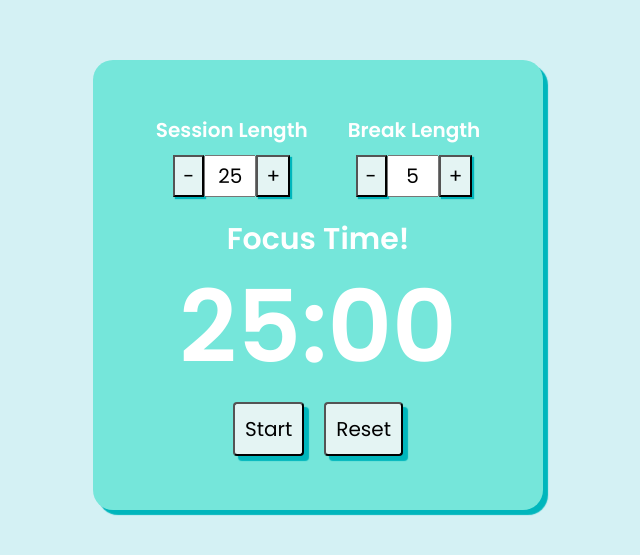
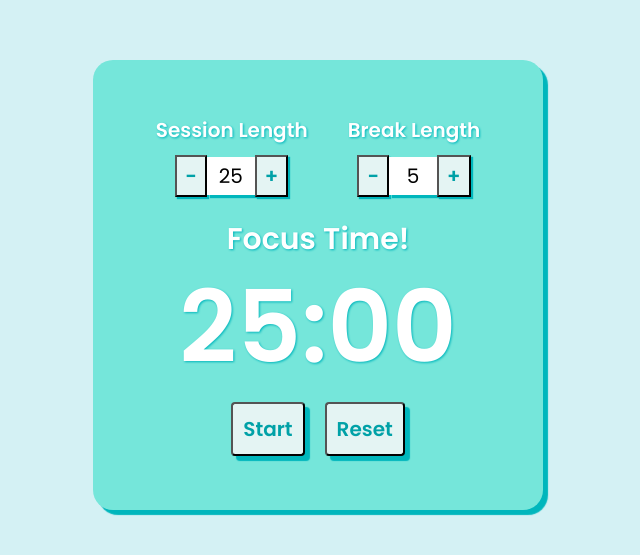
Before and after one commit to tib-source/pomodoro-timer, a React (Create React App) app: page / in a window 1280 px wide. Shown: the part 123-678 px from the top of the page, without its empty margins (322-962 px from the left). Built offline with nearby package versions, Linux system fonts and the light colour scheme.

Commit message:
fixed styling and website title

```diff
--- a/public/index.html
+++ b/public/index.html
@@ -13,7 +13,7 @@
 
     <link rel="manifest" href="%PUBLIC_URL%/manifest.json" />
 
-    <title>React App</title>
+    <title>Pomodoro Timer</title>
   </head>
   <body>
     <noscript>You need to enable JavaScript to run this app.</noscript>
--- a/src/App.css
+++ b/src/App.css
@@ -33,6 +33,7 @@ body {
 
 .top span {
   font-weight: 700;
+  filter: drop-shadow(1px 1px 1px #00b6bc);
 }
 
 .button {
@@ -46,6 +47,9 @@ body {
   padding: 0.2em;
   font-size: inherit;
   text-align: center;
+  outline: none;
+  border: none;
+  box-shadow: 3px 3px 1px #00b6bc;
 }
 
 .button button {
@@ -53,6 +57,8 @@ body {
   font-size: inherit;
   background-color: #e4f4f3;
   box-shadow: 2px 2px 1px #00b6bc;
+  color: #00a1a7;
+  font-weight: 700;
 }
 input::-webkit-inner-spin-button,
 input::-webkit-outer-spin-button {
@@ -74,11 +80,13 @@ input[type="number"] {
   margin: 0;
   padding: 0;
   margin-bottom: -10px;
+  filter: drop-shadow(1px 1px 1px #00b6bc);
 }
 .timer h1 {
   margin: 0;
   padding: 0;
   font-size: 5em;
+  filter: drop-shadow(1px 1px 1px #00b6bc);
 }
 
 .timer button {
@@ -88,4 +96,6 @@ input[type="number"] {
   background-color: #e4f4f3;
   border-radius: 4px;
   box-shadow: 5px 5px 1px #00b6bc;
+  color: #00a1a7;
+  font-weight: 700;
 }
```
Also changed, not shown: 1 other file (tests, documents, lock files or other folders).
